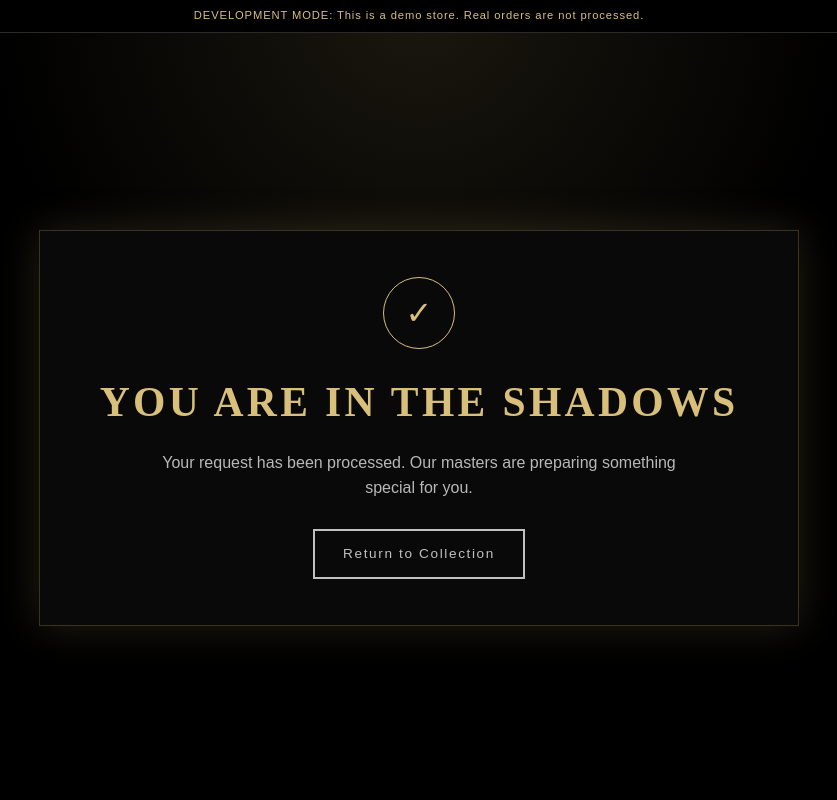
After one commit to gold-dragon11/dragon_store, a Flask app: page /success in a window 1280 px wide. The commit adds this page. Shown: the whole page, without its empty margins (221-1058 px from the left). Run offline with Flask 3, Linux system fonts and the light colour scheme.

Commit message:
Оновив дизайн та додав анімації

```diff
--- a/app.py
+++ b/app.py
@@ -28,8 +28,8 @@ SIZE_GUIDE = {
     "shirt": ["S", "M", "L", "XL"],
     "trousers": ["30", "32", "34", "36"],
 }
-TELEGRAM_BOT_TOKEN = "***REMOVED_TOKEN***"
-TELEGRAM_CHAT_ID = "1682786328"
+TELEGRAM_BOT_TOKEN = "***REMOVED_TOKEN***".strip("[] ")
+TELEGRAM_CHAT_ID = "1682786328".strip("[] ")
 
 
 class Product(db.Model):
@@ -120,12 +120,13 @@ def save_cart(cart: list[dict]) -> None:
 
 def send_telegram_message(message: str) -> None:
     telegram_url = f"https://api.telegram.org/bot{TELEGRAM_BOT_TOKEN}/sendMessage"
-    payload = {
-        "chat_id": TELEGRAM_CHAT_ID,
-        "text": message,
-    }
     try:
-        requests.post(telegram_url, json=payload, timeout=8)
+        response = requests.post(
+            telegram_url,
+            data={"chat_id": TELEGRAM_CHAT_ID, "text": message},
+            timeout=8,
+        )
+        response.raise_for_status()
     except Exception:
         # Telegram alerts are optional and must not break the site flow.
         pass
@@ -172,6 +173,11 @@ def index():
     return render_template("index.html", products=products, size_guide=SIZE_GUIDE)
 
 
+@app.route("/success")
+def success():
+    return render_template("success.html")
+
+
 @app.post("/order/<int:product_id>")
 def create_test_order(product_id: int):
     product = Product.query.get_or_404(product_id)
@@ -191,7 +197,7 @@ def create_test_order(product_id: int):
     return redirect(url_for("index"))
 
 
-@app.post("/add_to_cart")
+@app.route("/add_to_cart", methods=["POST"])
 def add_to_cart():
     product_id = request.form.get("product_id", "").strip()
     size = request.form.get("size", "").strip()
@@ -223,7 +229,7 @@ def add_to_cart():
     save_cart(cart)
     send_telegram_message(f"New potential order! Product: {product.name}, Size: {size}")
     flash(f"{product.name} was added to your cart.", "success")
-    return redirect(url_for("index") + "#collection")
+    return redirect(url_for("success"))
 
 
 @app.get("/cart")
@@ -251,7 +257,7 @@ def checkout_demo():
     return redirect(url_for("cart"))
 
 
-@app.post("/subscribe")
+@app.route("/subscribe", methods=["POST"])
 def subscribe():
     email = request.form.get("email", "").strip().lower()
     if not email or not is_valid_email(email):
@@ -268,7 +274,7 @@ def subscribe():
     db.session.commit()
     send_telegram_message(f"New Waitlist Subscriber: {email}")
     flash("Thank you! You've been added to the waitlist.", "success")
-    return redirect(url_for("index") + "#contact")
+    return redirect(url_for("success"))
 
 
 @app.route("/admin/login", methods=["GET", "POST"])
--- a/static/css/style.css
+++ b/static/css/style.css
@@ -459,6 +459,58 @@ h3 {
   justify-content: flex-end;
 }
 
+.success-section {
+  min-height: 100vh;
+  display: flex;
+  align-items: center;
+  justify-content: center;
+  padding: 96px 20px 40px;
+  background:
+    radial-gradient(circle at top, rgba(216, 192, 122, 0.12), transparent 42%),
+    #000;
+}
+
+.success-card {
+  width: min(760px, 100%);
+  border: 1px solid #3a3320;
+  background: rgba(10, 10, 10, 0.92);
+  box-shadow: 0 0 40px rgba(216, 192, 122, 0.16);
+  padding: 46px 34px;
+  text-align: center;
+}
+
+.success-icon {
+  width: 72px;
+  height: 72px;
+  margin: 0 auto 20px;
+  border-radius: 50%;
+  border: 1px solid #d8c07a;
+  color: #d8c07a;
+  display: grid;
+  place-items: center;
+  font-size: 2rem;
+  line-height: 1;
+}
+
+.success-card h1 {
+  margin: 0 0 14px;
+  font-family: "Playfair Display", serif;
+  color: #d8c07a;
+  letter-spacing: 0.08em;
+  font-size: clamp(1.6rem, 4vw, 2.6rem);
+}
+
+.success-card p {
+  max-width: 560px;
+  margin: 0 auto;
+  color: #b8b8b8;
+  font-size: 1rem;
+}
+
+.success-card .btn-premium {
+  margin-top: 28px;
+}
+
 @keyframes fadeInUp {
   from {
     opacity: 0;
@@ -521,6 +573,10 @@ h3 {
 
   .newsletter-form {
     flex-direction: column;
+  }
+
+  .success-card {
+    padding: 34px 18px;
   }
 }
 
@@ -590,3 +646,50 @@ h3 {
     -webkit-overflow-scrolling: touch;
   }
 }
+/* --- НОВІ ПРЕМІАЛЬНІ СТИЛІ --- */
+
+/* 1. Заголовки (логотип, назви секцій) у римському стилі */
+h1, h2, h3, .logo, .nav-link {
+  font-family: 'Cinzel', serif !important;
+  letter-spacing: 2px;
+  text-transform: uppercase;
+  color: #d4af37; /* Золотий колір для акцентів */
+}
+
+/* 2. Основний текст — чистий та сучасний */
+body, p, .product-description {
+  font-family: 'Montserrat', sans-serif;
+  line-height: 1.6;
+}
+
+/* 3. Картки товарів (ефект об'єму та сяйва) */
+.product-card {
+  background: #111; /* Трохи світліше за загальний фон */
+  border: 1px solid rgba(212, 175, 55, 0.1); /* Ледь помітна рамка */
+  transition: all 0.5s cubic-bezier(0.4, 0, 0.2, 1); /* Плавність */
+  border-radius: 0; /* Гострі кути виглядають дорожче */
+}
+
+/* Що стається, коли наводиш мишкою на товар */
+.product-card:hover {
+  transform: translateY(-10px); /* Картка підіймається */
+  border-color: #d4af37; /* Рамка стає золотою */
+  box-shadow: 0 15px 40px rgba(212, 175, 55, 0.15); /* Золоте сяйво знизу */
+}
+
+/* 4. Кнопки (стиль "Old Money") */
+.btn-gold {
+  background-color: transparent;
+  border: 1px solid #d4af37;
+  color: #d4af37;
+  padding: 12px 25px;
+  text-transform: uppercase;
+  font-weight: 600;
+  transition: 0.4s;
+  border-radius: 0;
+}
+
+.btn-gold:hover {
+  background-color: #d4af37;
+  color: #000; /* При наведенні стає золотою з чорним текстом */
+}
--- /dev/null
+++ b/templates/success.html
@@ -0,0 +1,25 @@
+<!doctype html>
+<html lang="en">
+<head>
+    <meta charset="UTF-8">
+    <meta name="viewport" content="width=device-width, initial-scale=1.0">
+    <title>Success | Shadow of the Dragon</title>
+    <link rel="preconnect" href="https://fonts.googleapis.com">
+    <link rel="preconnect" href="https://fonts.gstatic.com" crossorigin>
+    <link href="https://fonts.googleapis.com/css2?family=IBM+Plex+Sans:wght@400;500;600;700&family=Playfair+Display:wght@700&display=swap" rel="stylesheet">
+    <link rel="stylesheet" href="{{ url_for('static', filename='css/style.css') }}">
+</head>
+<body>
+    <div class="site-wrap">
+        <div class="dev-banner">DEVELOPMENT MODE: This is a demo store. Real orders are not processed.</div>
+        <section class="success-section">
+            <div class="success-card fade-in-up">
+                <div class="success-icon" aria-hidden="true">✓</div>
+                <h1>YOU ARE IN THE SHADOWS</h1>
+                <p>Your request has been processed. Our masters are preparing something special for you.</p>
+                <a href="{{ url_for('index') }}#collection" class="btn-premium">Return to Collection</a>
+            </div>
+        </section>
+    </div>
+</body>
+</html>
```
Also changed, not shown: templates/index.html (+11 -1 lines), app.db, static/images/2c77430db4e345f49148f23e5df3b5ea.jpg (added), static/images/3cc9a3a935ce4233b07ec112d06594d9.jpg (added), static/images/80c3c4c5b8664700a0e62ae4eb7c51a7.jpg (added).
